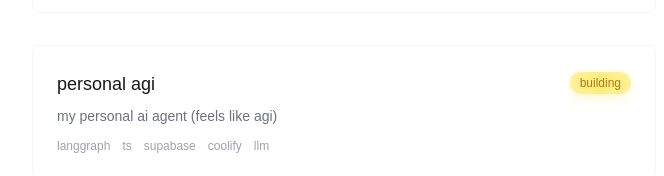
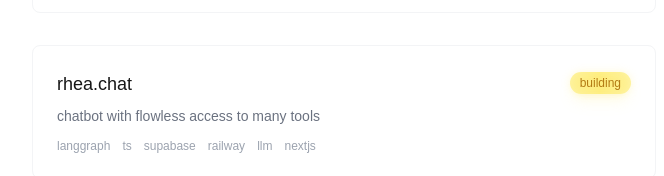
Before and after one commit to mateusztylec/blog, a Next.js app: page / in a window 1280 px wide. Shown: the part 469-645 px from the top of the page, without its empty margins (296-960 px from the left). Built offline with nearby package versions, Linux system fonts and the light colour scheme.

Commit message:
updated project title and description for rhea.chat; modified tech stack

```diff
--- a/app/page.tsx
+++ b/app/page.tsx
@@ -17,10 +17,10 @@ const projects: Project[] = [
         stack: ['nextjs', 'ts', 'supabase', 'coolify', 'openai']
     },
     {
-        title: 'personal agi',
-        description: 'my personal ai agent (feels like agi)',
+        title: 'rhea.chat',
+        description: 'chatbot with flowless access to many tools',
         status: 'building',
-        stack: ['langgraph', 'ts', 'supabase', 'coolify', 'llm']
+        stack: ['langgraph', 'ts', 'supabase', 'railway', 'llm', 'nextjs']
     },
     {
         title: 'voicedesk.app',
```
